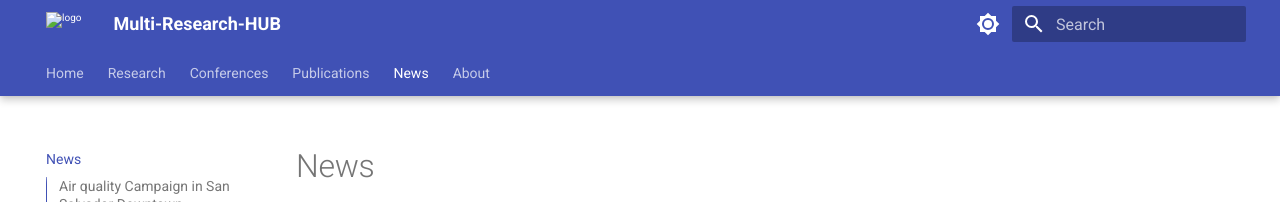
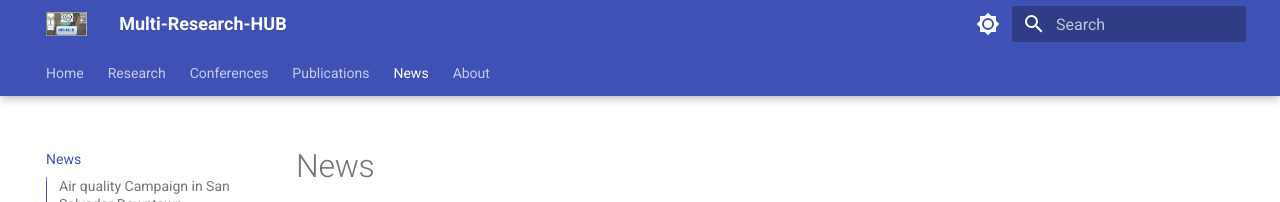
Before and after one commit to multiRH/MR-HUB, an MkDocs documentation site: the page built from docs/latest_2025.md, in a window 1280 px wide. Shown: the top 202 px of the page. Built offline with MkDocs 1.6.1 and Material for MkDocs 9.7.7, drawn with Linux system fonts in a browser that asks for light colours.

Commit message:
adding changes to mkdocs.yml

```diff
--- a/mkdocs.yml
+++ b/mkdocs.yml
@@ -31,8 +31,8 @@ theme:
     - search.suggest
     - search.highlight
   language: en
-  logo: mr_hub_logo.png
-  favicon: mr_hub_logo.png
+  logo: images_index/mr_hub_logo.png
+  favicon: images_index/mr_hub_logo.png
   icon:
     repo: material/git
     edit: material/pencil
```
